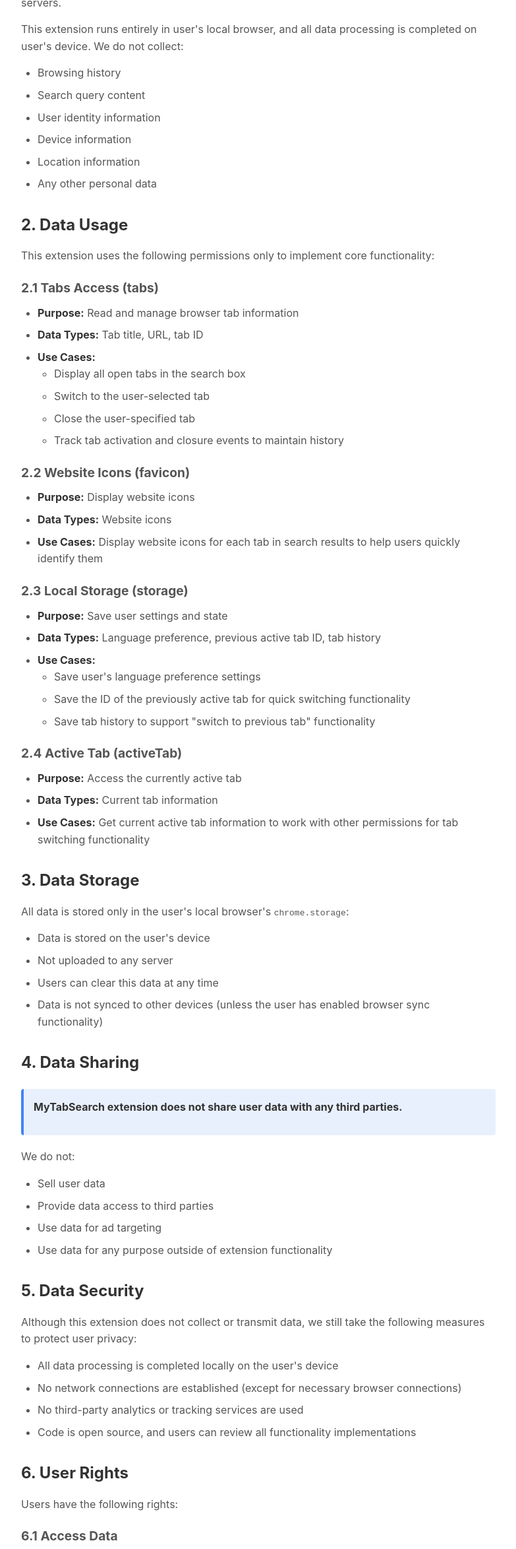
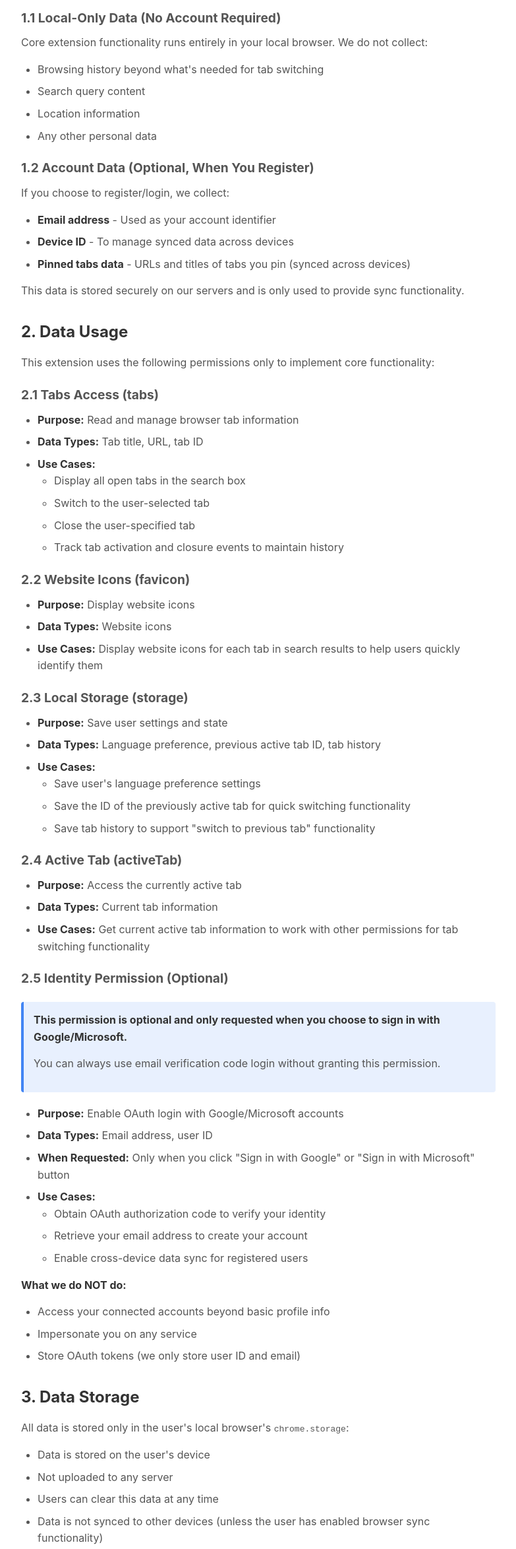
Before and after one commit to dongft10/my-tab-search, a browser extension: page PRIVACY_POLICY.html in a window 1280 px wide. Shown: the part 434-2781 px from the top of the page at 66% size, without its empty margins (248-1031 px from the left). Drawn offline with Linux system fonts and the light colour scheme.

Commit message:
docs(隐私政策): 更新隐私政策以明确可选登录功能
更新隐私政策文件，详细说明扩展的核心功能仍保持本地运行，同时新增关于可选注册/登录功能的说明：
1. 明确区分本地数据和账户数据
2. 新增OAuth登录权限说明
3. 更新最后修改日期和版本备注

```diff
--- a/PRIVACY_POLICY.html
+++ b/PRIVACY_POLICY.html
@@ -115,22 +115,31 @@
     <h1>Privacy Policy - MyTabSearch</h1>
 
     <div class="highlight">
-      <p><strong>MyTabSearch extension does not collect, store, or transmit any personal data to external servers.</strong></p>
-      <p>This extension runs entirely in the user's local browser, and all data processing is completed on the user's device.</p>
+      <p><strong>MyTabSearch extension respects your privacy. Core functionality works entirely locally without any server communication.</strong></p>
+      <p>If you choose to register/login, we only collect your email address to identify your account. No other personal data is collected.</p>
     </div>
 
     <div class="section">
       <h2>1. Data Collection</h2>
-      <p>MyTabSearch extension does not collect, store, or transmit any personal data to external servers.</p>
-      <p>This extension runs entirely in user's local browser, and all data processing is completed on user's device. We do not collect:</p>
+      <p>MyTabSearch extension collects minimal data based on your usage:</p>
+
+      <h3>1.1 Local-Only Data (No Account Required)</h3>
+      <p>Core extension functionality runs entirely in your local browser. We do not collect:</p>
       <ul>
-        <li>Browsing history</li>
+        <li>Browsing history beyond what's needed for tab switching</li>
         <li>Search query content</li>
-        <li>User identity information</li>
-        <li>Device information</li>
         <li>Location information</li>
         <li>Any other personal data</li>
       </ul>
+
+      <h3>1.2 Account Data (Optional, When You Register)</h3>
+      <p>If you choose to register/login, we collect:</p>
+      <ul>
+        <li><strong>Email address</strong> - Used as your account identifier</li>
+        <li><strong>Device ID</strong> - To manage synced data across devices</li>
+        <li><strong>Pinned tabs data</strong> - URLs and titles of tabs you pin (synced across devices)</li>
+      </ul>
+      <p>This data is stored securely on our servers and is only used to provide sync functionality.</p>
     </div>
 
     <div class="section">
@@ -176,6 +185,30 @@
         <li><strong>Purpose:</strong> Access the currently active tab</li>
         <li><strong>Data Types:</strong> Current tab information</li>
         <li><strong>Use Cases:</strong> Get current active tab information to work with other permissions for tab switching functionality</li>
+      </ul>
+
+      <h3>2.5 Identity Permission (Optional)</h3>
+      <div class="highlight">
+        <p><strong>This permission is optional and only requested when you choose to sign in with Google/Microsoft.</strong></p>
+        <p>You can always use email verification code login without granting this permission.</p>
+      </div>
+      <ul>
+        <li><strong>Purpose:</strong> Enable OAuth login with Google/Microsoft accounts</li>
+        <li><strong>Data Types:</strong> Email address, user ID</li>
+        <li><strong>When Requested:</strong> Only when you click "Sign in with Google" or "Sign in with Microsoft" button</li>
+        <li><strong>Use Cases:</strong>
+          <ul>
+            <li>Obtain OAuth authorization code to verify your identity</li>
+            <li>Retrieve your email address to create your account</li>
+            <li>Enable cross-device data sync for registered users</li>
+          </ul>
+        </li>
+      </ul>
+      <p><strong>What we do NOT do:</strong></p>
+      <ul>
+        <li>Access your connected accounts beyond basic profile info</li>
+        <li>Impersonate you on any service</li>
+        <li>Store OAuth tokens (we only store user ID and email)</li>
       </ul>
     </div>
 
@@ -276,6 +309,7 @@
 
     <div class="last-updated">
       <p><strong>Last Updated:</strong> January 31, 2026</p>
+      <p><strong>Note:</strong> Updated to clarify optional identity permission for OAuth login (v2.0.3)</p>
     </div>
   </div>
 </body>
```
